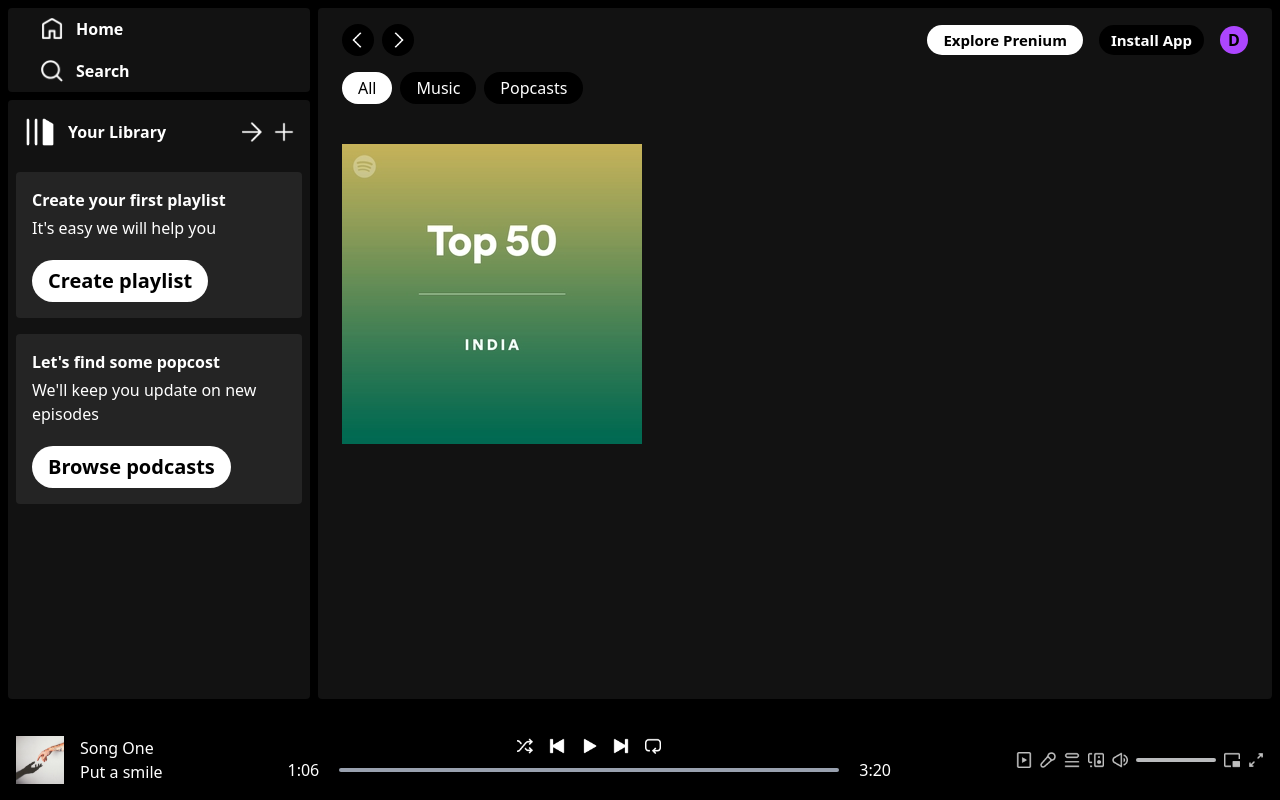
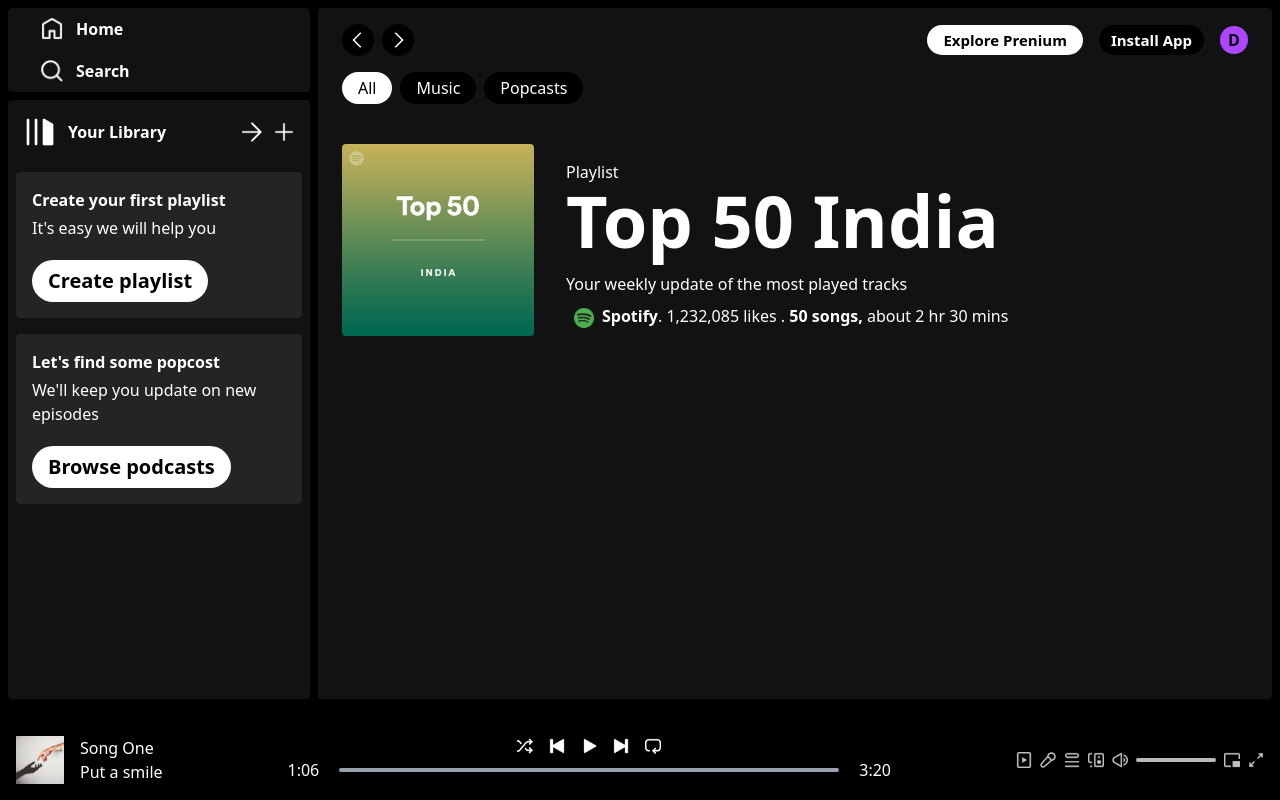
Before and after one commit to rigby200602/Spotify-Clone, a React (Vite) app: page /album/1 in a window 1280 px wide. Built offline with nearby package versions, Linux system fonts and the light colour scheme.

Commit message:
show info about album

```diff
--- a/src/components/DisplayAlbum.jsx
+++ b/src/components/DisplayAlbum.jsx
@@ -1,7 +1,7 @@
 import React from 'react'
 import Navbar from './Navbar'
 import { useParams } from 'react-router-dom'
-import { albumsData } from '../assets/assets';
+import { albumsData, assets } from '../assets/assets';
 
 const DisplayAlbum = () => {
 
@@ -13,7 +13,19 @@ const DisplayAlbum = () => {
     <>
       <Navbar/>
       <div className='flex mt-10 gap-8 flex-col md:flex-row md:items-end '>
-        <img src={albumData.image} alt="album image" />
+        <img className='w-48 rounded-sm' src={albumData.image} alt="album image" />
+        <div className='flex flex-col'>
+            <p>Playlist</p>
+            {/* get album name */}
+            <h2 className='text-[5px] font-bold mb-4 md:text-7xl'>{albumData.name}</h2>
+            <h4>{albumData.desc}</h4>
+            <p className='mt-1'>
+                <img className='inline-block w-5 m-2' src={assets.spotify_logo} alt="logo" />
+                <strong>Spotify</strong>
+                . 1,232,085 likes
+                . <strong>50 songs,</strong> about 2 hr 30 mins
+            </p>
+        </div>
       </div>
     </>
   )
```
